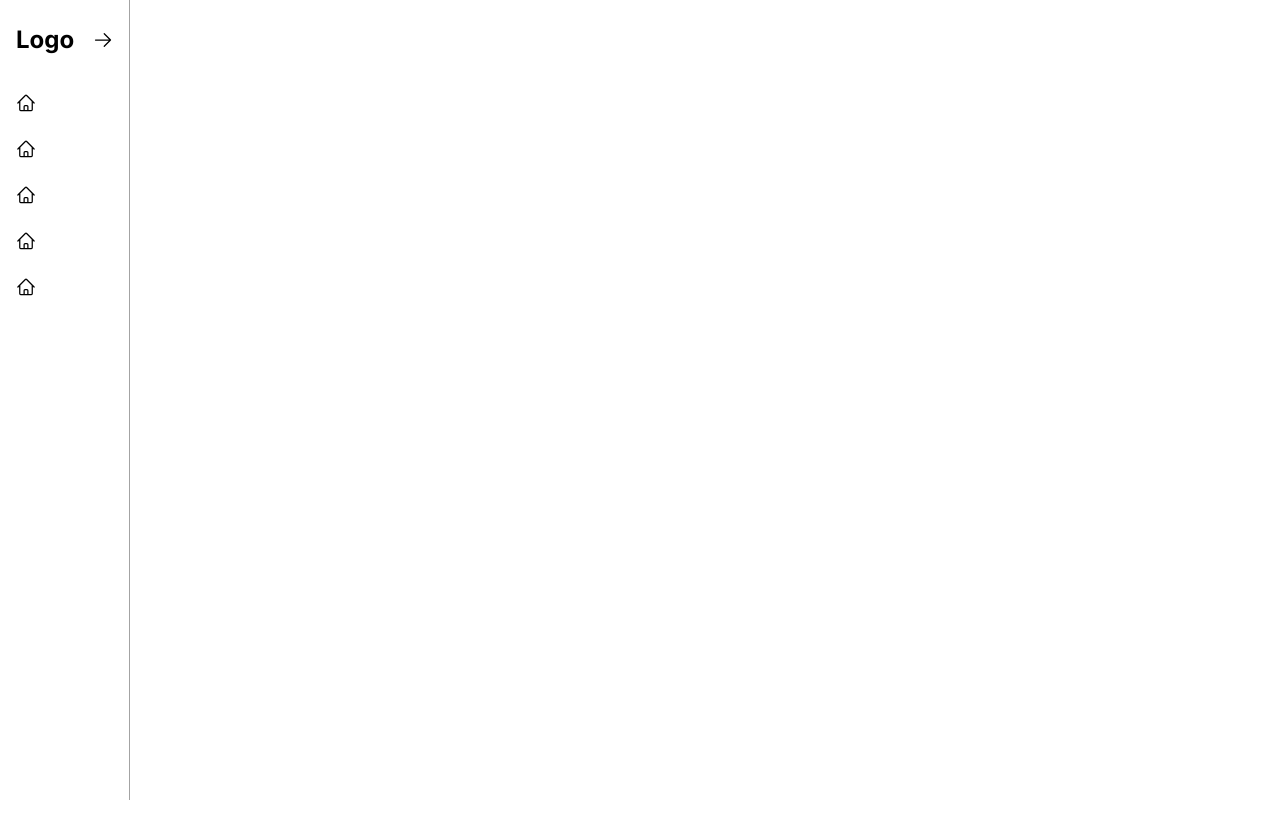
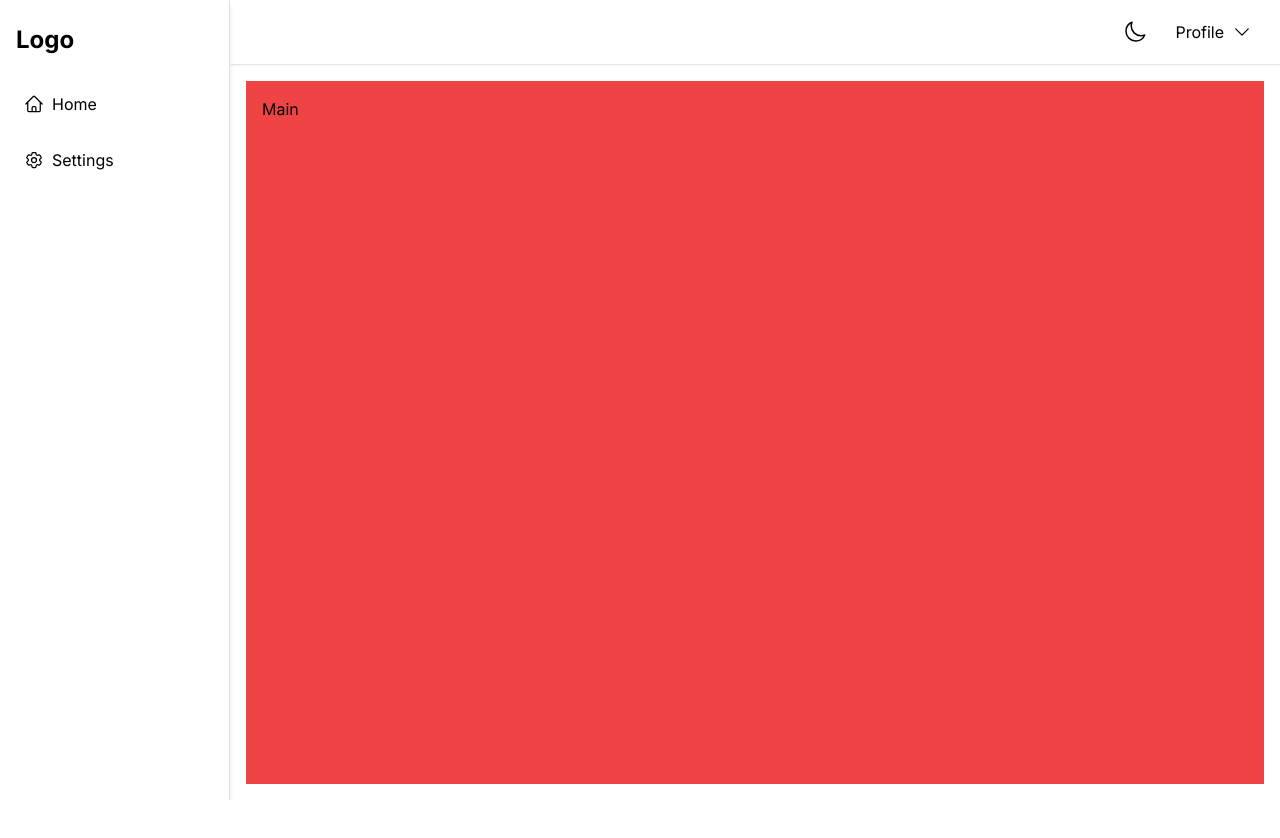
Before and after one commit to nathan-gomez/crm, a Next.js app in the folder front/: page / in a window 1280 px wide. Shown: the top 838 px of the page. After the commit the page ends 800 px from the top, so only its background shows below. Built offline with nearby package versions, Linux system fonts and the light colour scheme.

Commit message:
Dark mode working

```diff
--- /dev/null
+++ b/front/app/components/Navbar.tsx
@@ -0,0 +1,81 @@
+'use client';
+
+import { useEffect, useState } from 'react';
+import ChevronDownIcon from './ui/icons/ChevronDownIcon';
+import ChevronUpIcon from './ui/icons/ChevronUpIcon';
+import DarkIcon from './ui/icons/DarkIcon';
+import LightIcon from './ui/icons/LightIcon';
+
+export default function Navbar() {
+  const theme = localStorage.getItem('theme');
+  const [isOpen, setIsOpen] = useState(false);
+  const [isDarkMode, setIsDarkMode] = useState(theme === 'dark' ? true : false);
+
+  const openMenu = () => setIsOpen(!isOpen);
+  const closeMenu = () => setIsOpen(false);
+
+  const setDarkTheme = () => {
+    setIsDarkMode(true);
+    const html = document.querySelector('html');
+    html?.classList.add('dark');
+    localStorage.setItem('theme', 'dark');
+  };
+
+  const setLightTheme = () => {
+    setIsDarkMode(false);
+    const html = document.querySelector('html');
+    html?.classList.remove('dark');
+    localStorage.setItem('theme', 'light');
+  };
+
+  useEffect(() => {
+    const html = document.querySelector('html');
+
+    if (!theme) {
+      localStorage.setItem('theme', 'light');
+      setIsDarkMode(false);
+    } else {
+      if (theme === 'dark') {
+        setIsDarkMode(true);
+        html?.classList.add('dark');
+      } else {
+        setIsDarkMode(false);
+        html?.classList.remove('dark');
+      }
+    }
+  }, []);
+
+  return (
+    <nav className='border-b-[1px] border-neutral-200 px-4 py-3 shadow-sm dark:border-neutral-800'>
+      <ul className='flex items-center justify-end'>
+        <li className=''>
+          {!isDarkMode ? (
+            <button
+              className='hover-btn rounded-full p-2'
+              onClick={setDarkTheme}>
+              <DarkIcon className='h-6' />
+            </button>
+          ) : (
+            <button
+              className='hover-btn rounded-full p-2'
+              onClick={setLightTheme}>
+              <LightIcon className='h-6' />
+            </button>
+          )}
+        </li>
+        <li className='ml-2'>
+          <button
+            onClick={openMenu}
+            className='hover-btn flex items-center justify-center rounded px-3 py-1 transition-all'>
+            Profile
+            {isOpen ? (
+              <ChevronUpIcon className='ml-2 h-5' />
+            ) : (
+              <ChevronDownIcon className='ml-2 h-5' />
+            )}
+          </button>
+        </li>
+      </ul>
+    </nav>
+  );
+}
--- a/front/app/components/Sidebar.tsx
+++ b/front/app/components/Sidebar.tsx
@@ -1,48 +1,24 @@
-'use client';
-
-import { useState } from 'react';
-import ArrowLeftIcon from './ui/icons/ArrowLeftIcon';
-import ArrowRightIcon from './ui/icons/ArrowRightIcon';
 import HomeIcon from './ui/icons/HomeIcon';
+import SettingsIcon from './ui/icons/SettingsIcon';
 
 const items = [
-  { icon: <HomeIcon />, label: 'Item 1' },
-  { icon: <HomeIcon />, label: 'Item 2' },
-  { icon: <HomeIcon />, label: 'Item 3' },
-  { icon: <HomeIcon />, label: 'Item 4' },
-  { icon: <HomeIcon />, label: 'Item 5' },
+  { icon: <HomeIcon />, label: 'Home' },
+  { icon: <SettingsIcon />, label: 'Settings' },
 ];
 
 export default function Sidebar() {
-  const [isExpanded, setIsExpanded] = useState(false);
-
-  const toggleMenu = () => setIsExpanded(!isExpanded);
-
   return (
-    <aside
-      className={`${
-        isExpanded ? 'w-[230px]' : 'w-[130px]'
-      } h-screen border-r-[1px] border-r-neutral-400 transition-all`}>
-      <div className='flex items-center justify-between px-4 py-6 text-2xl font-bold'>
+    <aside className='h-screen w-[230px] shrink-0 border-r-[1px] border-neutral-200 px-4 shadow-md transition-all dark:border-neutral-800'>
+      <div className='py-6 text-2xl font-bold'>
         <div className=''>Logo</div>
-        <button
-          onClick={toggleMenu}
-          className={`transition-all ${
-            isExpanded ? 'hover:pr-2' : 'hover:pl-4'
-          }`}>
-          {isExpanded ? <ArrowLeftIcon /> : <ArrowRightIcon />}
-        </button>
       </div>
       <ul className=''>
         {items.map((item) => (
           <li
-            className={`flex cursor-pointer items-center border-y-[1px] border-l-8 border-transparent py-3 pl-2 transition-all hover:border-primary-600 hover:pl-4 hover:text-primary-600 ${
-              !isExpanded && ''
-            }`}>
+            key={item.label}
+            className='hover-btn mb-2 flex cursor-pointer items-center rounded px-2 py-3 transition-all'>
             {item.icon}
-            <span className={`pl-2 ${!isExpanded && 'hidden'}`}>
-              {item.label}
-            </span>
+            <span className='pl-2'>{item.label}</span>
           </li>
         ))}
       </ul>
--- /dev/null
+++ b/front/app/components/ui/icons/ChevronDownIcon.tsx
@@ -0,0 +1,21 @@
+type Props = {
+  className?: string;
+};
+
+export default function ChevronDownIcon({ className }: Props) {
+  return (
+    <svg
+      xmlns='http://www.w3.org/2000/svg'
+      fill='none'
+      viewBox='0 0 24 24'
+      strokeWidth={1.5}
+      stroke='currentColor'
+      className={className ? className : 'h-5'}>
+      <path
+        strokeLinecap='round'
+        strokeLinejoin='round'
+        d='M19.5 8.25l-7.5 7.5-7.5-7.5'
+      />
+    </svg>
+  );
+}
--- /dev/null
+++ b/front/app/components/ui/icons/ChevronUpIcon.tsx
@@ -0,0 +1,21 @@
+type Props = {
+  className?: string;
+};
+
+export default function ChevronUpIcon({ className }: Props) {
+  return (
+    <svg
+      xmlns='http://www.w3.org/2000/svg'
+      fill='none'
+      viewBox='0 0 24 24'
+      strokeWidth={1.5}
+      stroke='currentColor'
+      className={className ? className : 'h-5'}>
+      <path
+        strokeLinecap='round'
+        strokeLinejoin='round'
+        d='M4.5 15.75l7.5-7.5 7.5 7.5'
+      />
+    </svg>
+  );
+}
--- /dev/null
+++ b/front/app/components/ui/icons/DarkIcon.tsx
@@ -0,0 +1,21 @@
+type Props = {
+  className?: string;
+};
+
+export default function DarkIcon({ className }: Props) {
+  return (
+    <svg
+      xmlns='http://www.w3.org/2000/svg'
+      fill='none'
+      viewBox='0 0 24 24'
+      strokeWidth={1.5}
+      stroke='currentColor'
+      className={className ? className : 'h-5'}>
+      <path
+        strokeLinecap='round'
+        strokeLinejoin='round'
+        d='M21.752 15.002A9.718 9.718 0 0118 15.75c-5.385 0-9.75-4.365-9.75-9.75 0-1.33.266-2.597.748-3.752A9.753 9.753 0 003 11.25C3 16.635 7.365 21 12.75 21a9.753 9.753 0 009.002-5.998z'
+      />
+    </svg>
+  );
+}
--- /dev/null
+++ b/front/app/components/ui/icons/LightIcon.tsx
@@ -0,0 +1,21 @@
+type Props = {
+  className?: string;
+};
+
+export default function LightIcon({ className }: Props) {
+  return (
+    <svg
+      xmlns='http://www.w3.org/2000/svg'
+      fill='none'
+      viewBox='0 0 24 24'
+      strokeWidth={1.5}
+      stroke='currentColor'
+      className={className ? className : 'h-5'}>
+      <path
+        strokeLinecap='round'
+        strokeLinejoin='round'
+        d='M12 3v2.25m6.364.386l-1.591 1.591M21 12h-2.25m-.386 6.364l-1.591-1.591M12 18.75V21m-4.773-4.227l-1.591 1.591M5.25 12H3m4.227-4.773L5.636 5.636M15.75 12a3.75 3.75 0 11-7.5 0 3.75 3.75 0 017.5 0z'
+      />
+    </svg>
+  );
+}
--- /dev/null
+++ b/front/app/components/ui/icons/SettingsIcon.tsx
@@ -0,0 +1,26 @@
+type Props = {
+  className?: string;
+};
+
+export default function SettingsIcon({ className }: Props) {
+  return (
+    <svg
+      xmlns='http://www.w3.org/2000/svg'
+      fill='none'
+      viewBox='0 0 24 24'
+      strokeWidth={1.5}
+      stroke='currentColor'
+      className={className ? className : 'h-5'}>
+      <path
+        strokeLinecap='round'
+        strokeLinejoin='round'
+        d='M9.594 3.94c.09-.542.56-.94 1.11-.94h2.593c.55 0 1.02.398 1.11.94l.213 1.281c.063.374.313.686.645.87.074.04.147.083.22.127.324.196.72.257 1.075.124l1.217-.456a1.125 1.125 0 011.37.49l1.296 2.247a1.125 1.125 0 01-.26 1.431l-1.003.827c-.293.24-.438.613-.431.992a6.759 6.759 0 010 .255c-.007.378.138.75.43.99l1.005.828c.424.35.534.954.26 1.43l-1.298 2.247a1.125 1.125 0 01-1.369.491l-1.217-.456c-.355-.133-.75-.072-1.076.124a6.57 6.57 0 01-.22.128c-.331.183-.581.495-.644.869l-.213 1.28c-.09.543-.56.941-1.11.941h-2.594c-.55 0-1.02-.398-1.11-.94l-.213-1.281c-.062-.374-.312-.686-.644-.87a6.52 6.52 0 01-.22-.127c-.325-.196-.72-.257-1.076-.124l-1.217.456a1.125 1.125 0 01-1.369-.49l-1.297-2.247a1.125 1.125 0 01.26-1.431l1.004-.827c.292-.24.437-.613.43-.992a6.932 6.932 0 010-.255c.007-.378-.138-.75-.43-.99l-1.004-.828a1.125 1.125 0 01-.26-1.43l1.297-2.247a1.125 1.125 0 011.37-.491l1.216.456c.356.133.751.072 1.076-.124.072-.044.146-.087.22-.128.332-.183.582-.495.644-.869l.214-1.281z'
+      />
+      <path
+        strokeLinecap='round'
+        strokeLinejoin='round'
+        d='M15 12a3 3 0 11-6 0 3 3 0 016 0z'
+      />
+    </svg>
+  );
+}
--- a/front/app/globals.css
+++ b/front/app/globals.css
@@ -2,19 +2,16 @@
 @tailwind components;
 @tailwind utilities;
 
-:root {
-  --text: #000000;
-  --bg: #ffff;
+body {
+  @apply bg-white
+text-black
+dark:bg-black
+dark:text-neutral-200;
 }
 
-@media (prefers-color-scheme: dark) {
-  :root {
-    --text: #ffff;
-    --bg: #000000;
-  }
+.hover-btn {
+  @apply hover:bg-primary-50
+hover:text-primary-600
+hover:dark:bg-neutral-900
+hover:dark:text-primary-200;
 }
-
-body {
-  color: var(--text);
-  background: var(--bg);
-}
--- a/front/app/layout.tsx
+++ b/front/app/layout.tsx
@@ -1,5 +1,6 @@
 import type { Metadata } from 'next';
 import { Inter } from 'next/font/google';
+import Navbar from './components/Navbar';
 import Sidebar from './components/Sidebar';
 import './globals.css';
 
@@ -16,11 +17,13 @@ export default function RootLayout({
   children: React.ReactNode;
 }) {
   return (
-    <html lang="en">
-      <body className={inter.className}>
+    <html lang='en'>
+      <body className={`flex max-h-screen ${inter.className}`}>
         <Sidebar />
-
-        {children}
+        <div className='flex shrink-0 grow flex-col'>
+          <Navbar />
+          {children}
+        </div>
       </body>
     </html>
   );
--- a/front/app/page.tsx
+++ b/front/app/page.tsx
@@ -1,5 +1,3 @@
 export default function Home() {
-  return (
-    <main className='flex min-h-screen flex-col items-center justify-between p-24'></main>
-  );
+  return <main className='m-4 grow bg-red-500 p-4'>Main</main>;
 }
--- a/front/tailwind.config.js
+++ b/front/tailwind.config.js
@@ -2,6 +2,7 @@
 const colors = require('tailwindcss/colors');
 
 module.exports = {
+  darkMode: 'class',
   content: [
     './pages/**/*.{js,ts,jsx,tsx,mdx}',
     './components/**/*.{js,ts,jsx,tsx,mdx}',
```
